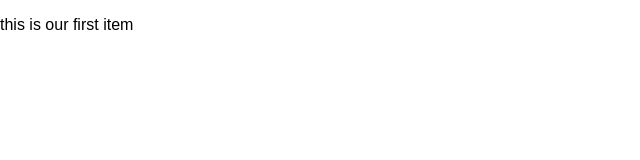
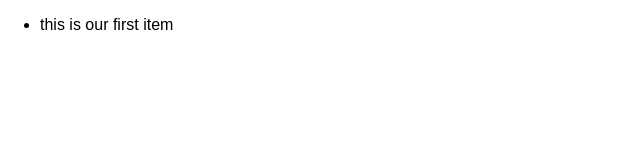
Before and after one commit to TudorTacal/makers-standups-retros, a React (Create React App) app: page / in a window 1280 px wide. Shown: the top 160 px of the page, without its empty margins (0-640 px from the left). Built offline with nearby package versions, Linux system fonts and the light colour scheme.

Commit message:
Added Item List component and test

```diff
--- a/src/Item.js
+++ b/src/Item.js
@@ -1,10 +1,10 @@
 import React, { Component } from 'react';
 
 class Item extends Component {
-  constructor(props) {
-    super(props);
-    this.state = {test: "test"};
-  }
+  // constructor(props) {
+  //   super(props);
+  //   this.state = {test: "test"};
+  // }
 
   render(){
     return (
--- /dev/null
+++ b/src/ItemList.js
@@ -0,0 +1,16 @@
+import React, { Component } from 'react';
+import Item from './Item';
+
+class ItemList extends Component {
+
+	render() {
+
+		return (
+			<ul>
+				<li><Item text={this.props.text}/></li>
+			</ul>
+		);
+	}
+}
+
+export default ItemList;
--- a/src/index.js
+++ b/src/index.js
@@ -1,9 +1,9 @@
 import React from 'react';
 import ReactDOM from 'react-dom';
-import Item from './Item';
+import ItemList from './ItemList'
 import './index.css';
 
 ReactDOM.render(
-  <Item text="this is our first item" />,
+  <ItemList text="this is our first item" />,
   document.getElementById('root')
 );
```
Also changed, not shown: 1 other file (tests, documents, lock files or other folders).
